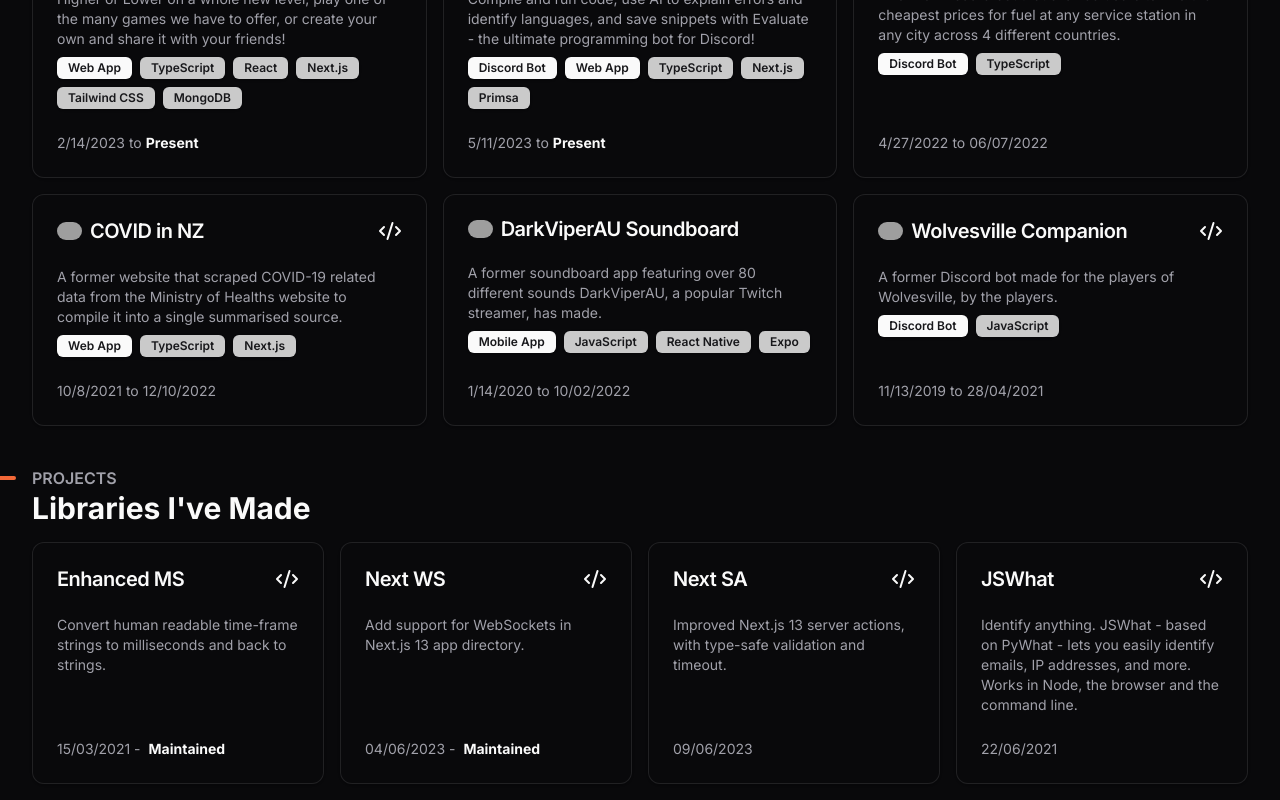
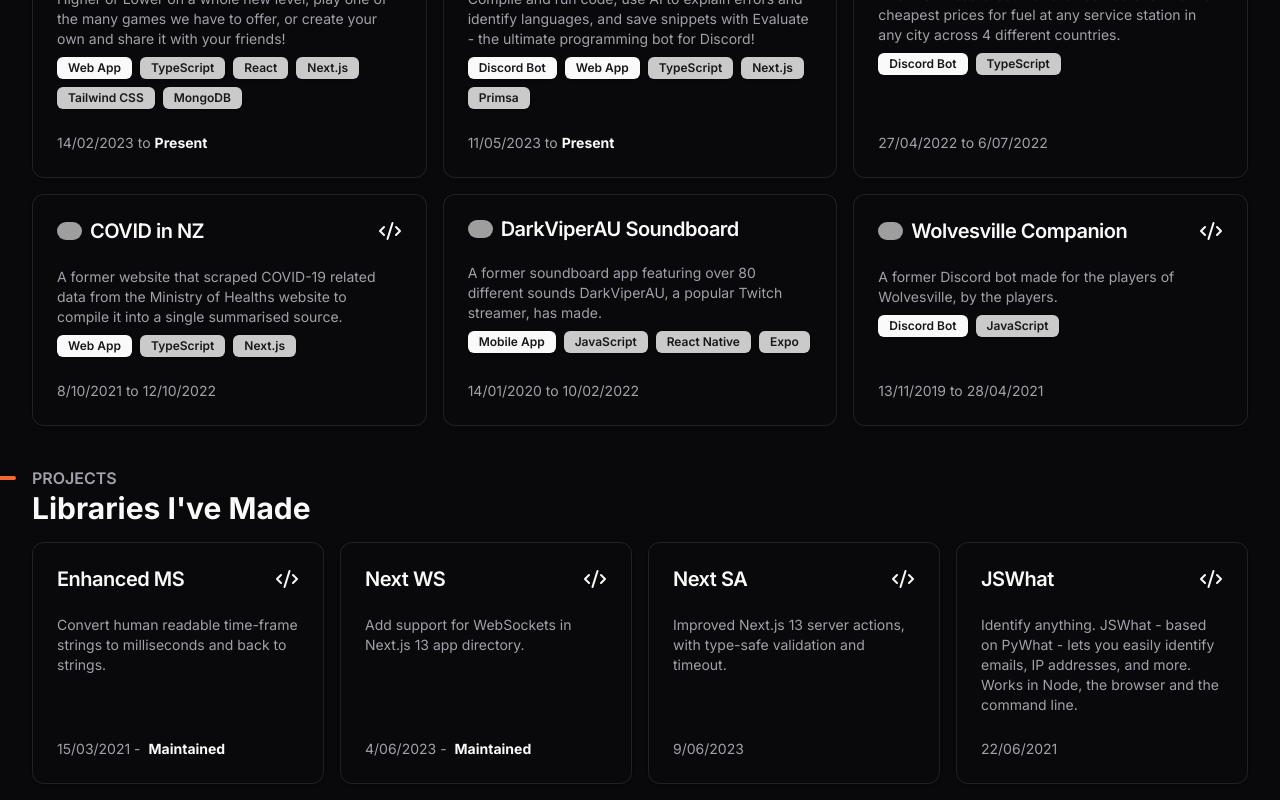
Before and after one commit to apteryxxyz/Portfolio, a Next.js app: page / in a window 1280 px wide. Shown: the part 500-1300 px from the top of the page. Built offline with nearby package versions, Linux system fonts and the light colour scheme; grey boxes are pictures that could not be loaded.

Commit message:
Fix incorrect date format

```diff
--- a/src/components/library-card.tsx
+++ b/src/components/library-card.tsx
@@ -1,5 +1,4 @@
 import { Code2Icon } from 'lucide-react';
-import { formatDate } from '@/utilities/format-date';
 import { Card } from './ui/card';
 
 interface LibraryCardProps {
@@ -33,7 +32,7 @@ export function LibraryCard(p: LibraryCardProps) {
       <Card.Footer className="mt-auto flex-col items-start">
         <Card.Description className="space-x-1">
           <time dateTime={p.createdOn.toISOString()}>
-            {formatDate(p.createdOn)}
+            {p.createdOn.toLocaleDateString('en-NZ')}
           </time>
 
           {p.isMaintained && (
--- a/src/components/project-card.tsx
+++ b/src/components/project-card.tsx
@@ -2,7 +2,6 @@ import { Code2Icon, Link2Icon } from 'lucide-react';
 import Image from 'next/image';
 import { Badge } from './ui/badge';
 import { Card } from './ui/card';
-import { formatDate } from '@/utilities/format-date';
 
 export enum ProjectType {
   WebApp = 'Web App',
@@ -77,12 +76,12 @@ export function ProjectCard(p: ProjectCardProps) {
         <Card.Description className="space-x-1">
           <>
             <time dateTime={p.createdOn.toISOString()}>
-              {p.createdOn.toLocaleDateString()}
+              {p.createdOn.toLocaleDateString('en-NZ')}
             </time>
             <span>to</span>
             {p.discontinuedOn ? (
               <time dateTime={p.discontinuedOn.toISOString()}>
-                {formatDate(p.discontinuedOn)}
+                {p.discontinuedOn.toLocaleDateString('en-NZ')}
               </time>
             ) : (
               <strong className="text-foreground">Present</strong>
--- a/src/utilities/format-date.ts
+++ /dev/null
@@ -1,10 +0,0 @@
-export function formatDate(date: Date) {
-  const day = date.getDate();
-  const month = date.getMonth() + 1;
-  const year = date.getFullYear();
-
-  const dd = day < 10 ? `0${day}` : day;
-  const mm = month < 10 ? `0${month}` : month;
-
-  return `${dd}/${mm}/${year}`;
-}
```
